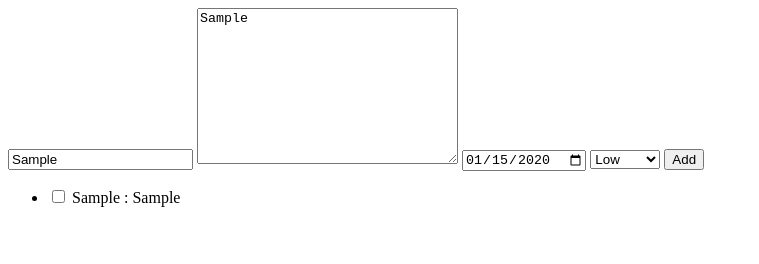
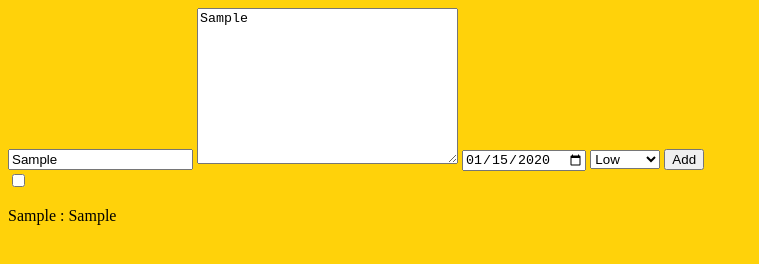
Before and after one commit to edemagbenyo/todoapp, a website built with webpack: page dist/index.html in a window 1280 px wide. Both pictures are taken after typing "Sample", "Sample", "2020-01-15" into the empty fields and a click on the button "Add". Shown: the whole page, without its empty margins (0-759 px from the left). Built offline with nearby package versions, Linux system fonts and the light colour scheme.

Commit message:
Implement addition of todo

```diff
--- a/src/index.js
+++ b/src/index.js
@@ -1,18 +1,22 @@
 import Structure from './structure';
-
+import './style.css'
 const form = document.querySelector('form');
 const inputTitle = document.querySelector('#inputTodo');
 const txtDescription = document.querySelector('#txtDescription');
 const inputDate = document.querySelector('#inputDate');
 const seletPriority = document.querySelector('#seletPriority');
-const ulTodos = document.querySelector('#ulTodos');
+const todoList = document.querySelector('#todoList');
 
 form.addEventListener('submit',(e)=>{
   e.preventDefault();
-  const li = document.createElement('li');
+  const divItem = document.createElement('div');
+  divItem.classList='item';
+
+
   // console.log(checkbox);
   const todo = Structure.addTodo(inputTitle.value,txtDescription.value,inputDate.value,seletPriority.value);
-   li.innerHTML = `<input type="checkbox"> ${todo.title} : ${todo.description}`;
+  divItem.innerHTML = `<input type="checkbox"><p>${todo.title} : ${todo.description}</p>`;
 
-  ulTodos.append(li);
+  todoList.append(divItem);
+
 })
--- /dev/null
+++ b/src/style.css
@@ -0,0 +1,8 @@
+
+body{
+  background-color: rgb(255, 210, 10);
+}
+input:checked + p{
+  background: #F9F9F9;
+  text-decoration: line-through;
+}
```
Also changed, not shown: dist/index.html, dist/main.js.
